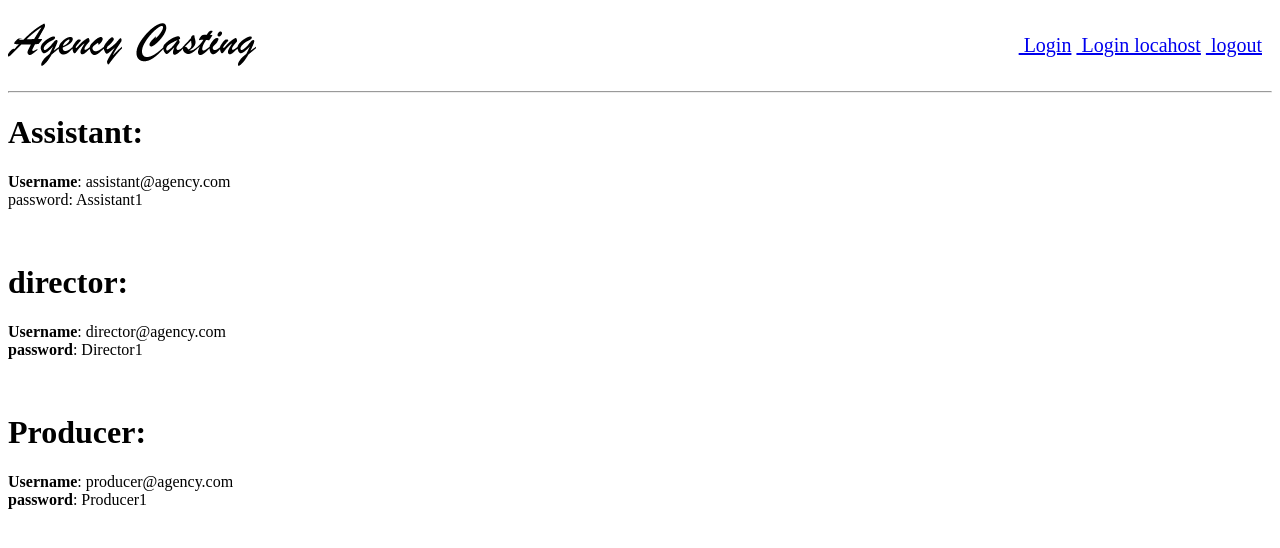
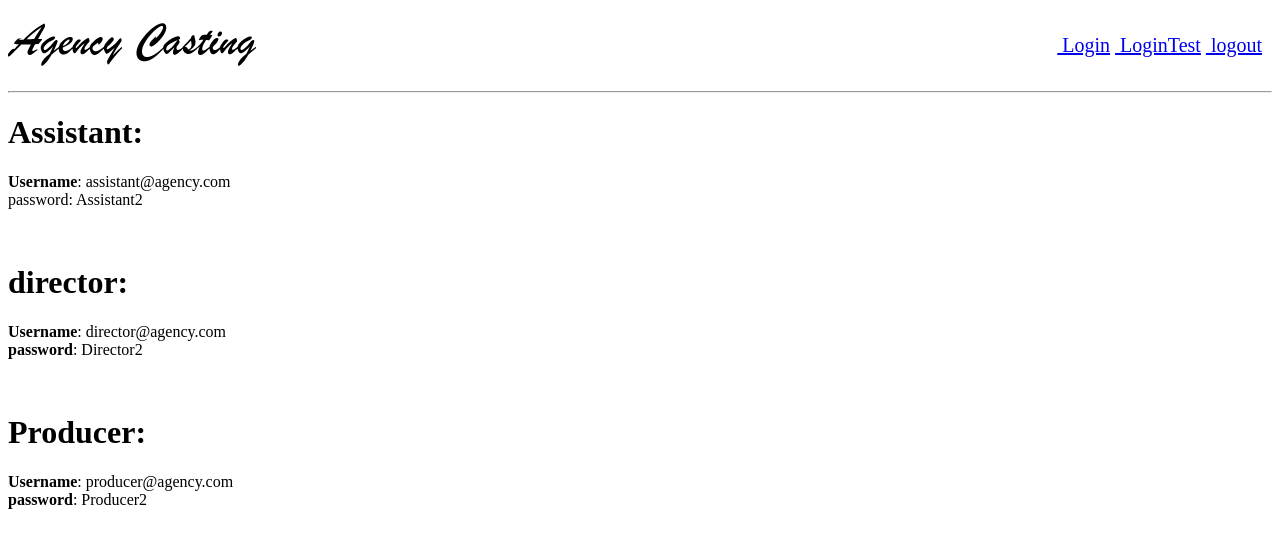
Before and after one commit to samalien/agency-casting, a Flask app: page /login_result in a window 1280 px wide. Shown: the top 548 px of the page. Run offline with Flask 2, Linux system fonts and the light colour scheme; parts of the project's set-up code (start-up, migrations or seed data) failed here and were passed over.

Commit message:
add login from docs

```diff
--- a/app.py
+++ b/app.py
@@ -77,6 +77,10 @@ def create_app(test_config=None):
     @app.route('/')
     def index():
         return render_template('index.html')
+
+    @app.route('/login')
+    def login():
+        return auth0.authorize_redirect(redirect_uri='https://agency-casting.herokuapp.com/login_result')
 
     @app.route('/login_result')
     def login_result():
--- a/templates/index.html
+++ b/templates/index.html
@@ -14,7 +14,7 @@
       <ul>
         <li>
           <a href="https://dev-mrlzc2vg.us.auth0.com/authorize?audience=casting&response_type=token&client_id=4bH07NXNIJ02BMCRkZsN85JYRDkB4sVI&redirect_uri=https://agency-casting.herokuapp.com/login_result">&nbsp;Login</a>
-          <a href="https://dev-mrlzc2vg.us.auth0.com/authorize?audience=casting&response_type=token&client_id=4bH07NXNIJ02BMCRkZsN85JYRDkB4sVI&redirect_uri=https://127.0.0.1:8080/login_result">&nbsp;Login locahost</a>
+          <a href="/login">&nbsp;LoginTest</a>
           <a href="/logout">&nbsp;logout</a>
 
         </li>
@@ -24,14 +24,14 @@
 <hr />
 <div>
   <h1>Assistant:</h1>
-  <p><strong>Username</strong>: assistant@agency.com<br />password: Assistant1</p>
+  <p><strong>Username</strong>: assistant@agency.com<br />password: Assistant2</p>
   <br/>
   <h1>director:</h1>
   <p><strong>Username</strong>: director@agency.com<br />
-    <strong>password</strong>: Director1</p>
+    <strong>password</strong>: Director2</p>
     <br/>
   <h1>Producer:</h1>
   <p><strong>Username</strong>: producer@agency.com<br />
-    <strong>password</strong>: Producer1</p>
+    <strong>password</strong>: Producer2</p>
 </div>
 </body>
```
